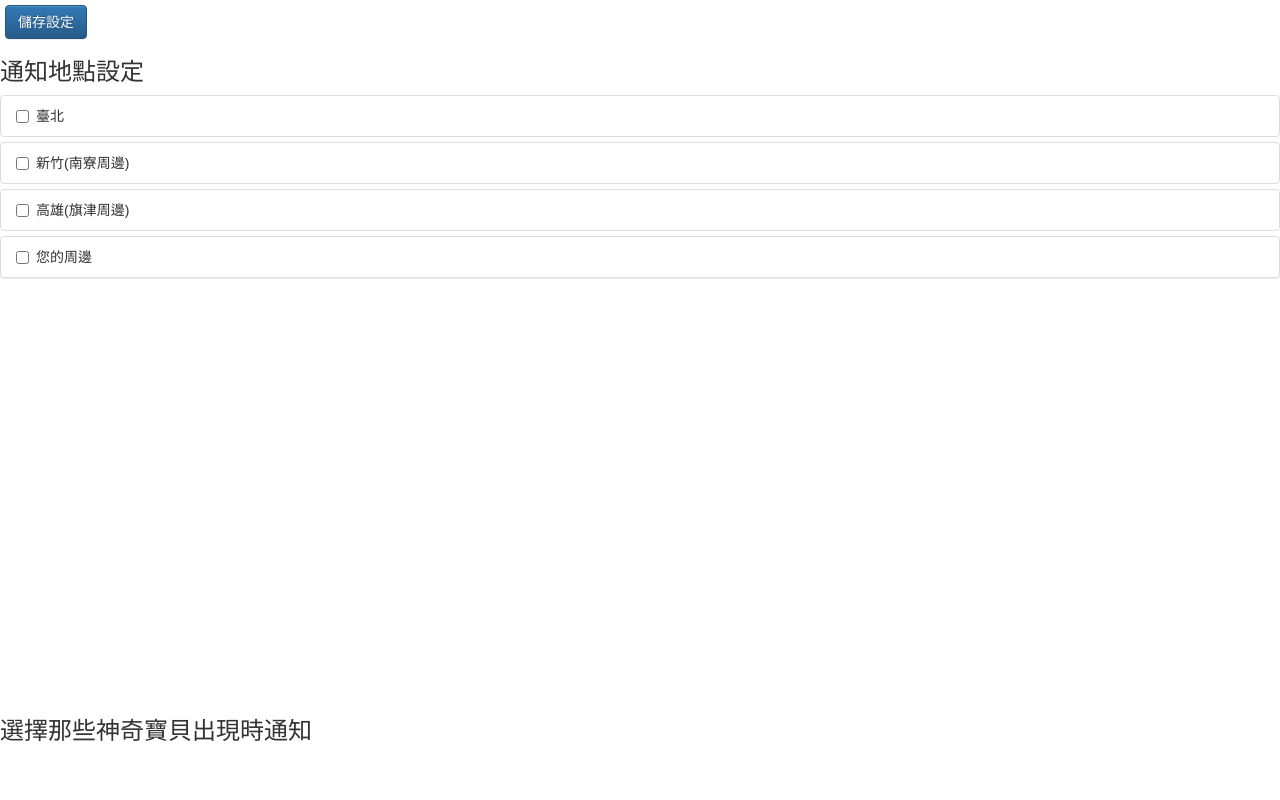
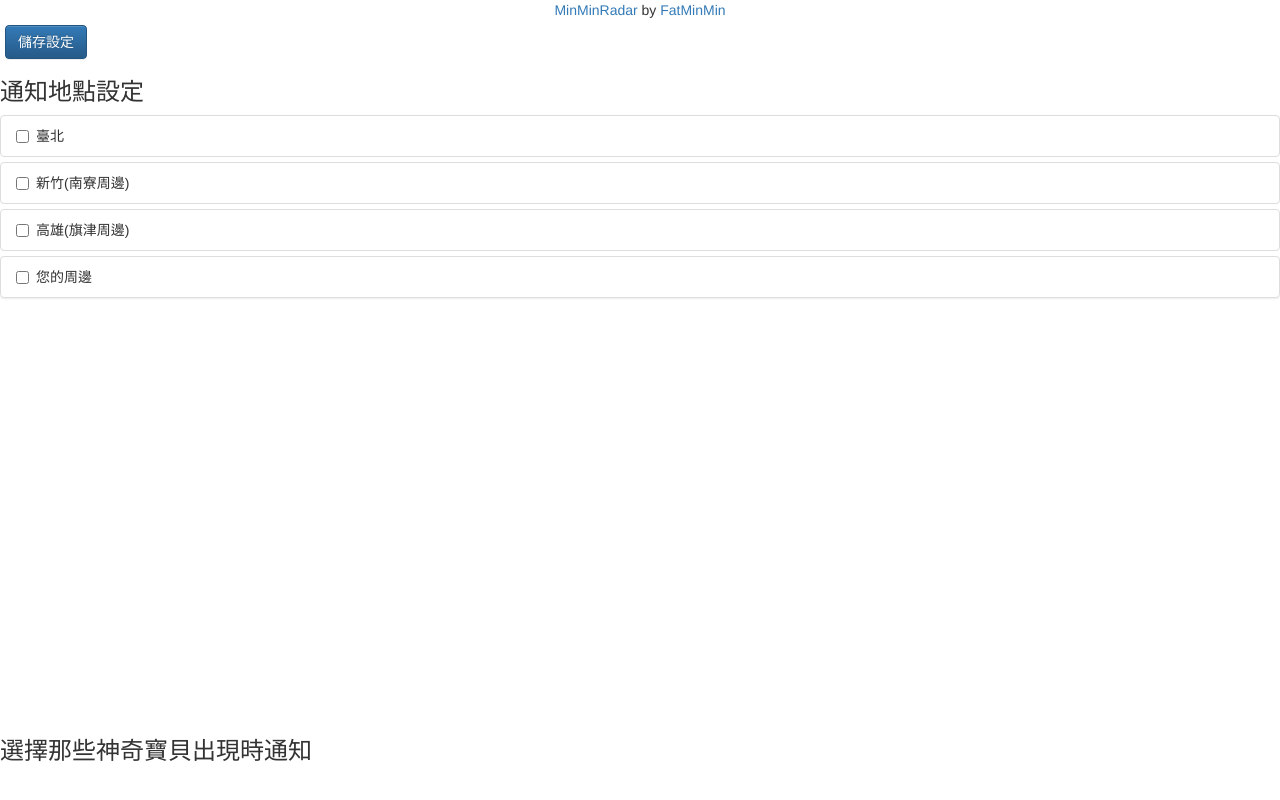
Before and after one commit to chiehmin/MinMinRadar, a browser extension: page chrome/options.html in a window 1280 px wide. Drawn offline with Linux system fonts and the light colour scheme; some packages are replaced by stand-ins of ours.

Commit message:
add info on options page

```diff
--- a/chrome/options.html
+++ b/chrome/options.html
@@ -17,6 +17,11 @@
     <title>MinMinRadar 設定</title>
   </head>
   <body>
+    <div class="text-center">
+      <a href="https://github.com/chiehmin/MinMinRadar/tree/master/chrome">MinMinRadar</a>
+      by
+      <a href="http://fatminmin.com/pages/about.html">FatMinMin</a>
+    </div>
     <div class="my_div">
       <button id="btnSave" class="btn btn-primary">儲存設定</button>
     </div>
```
